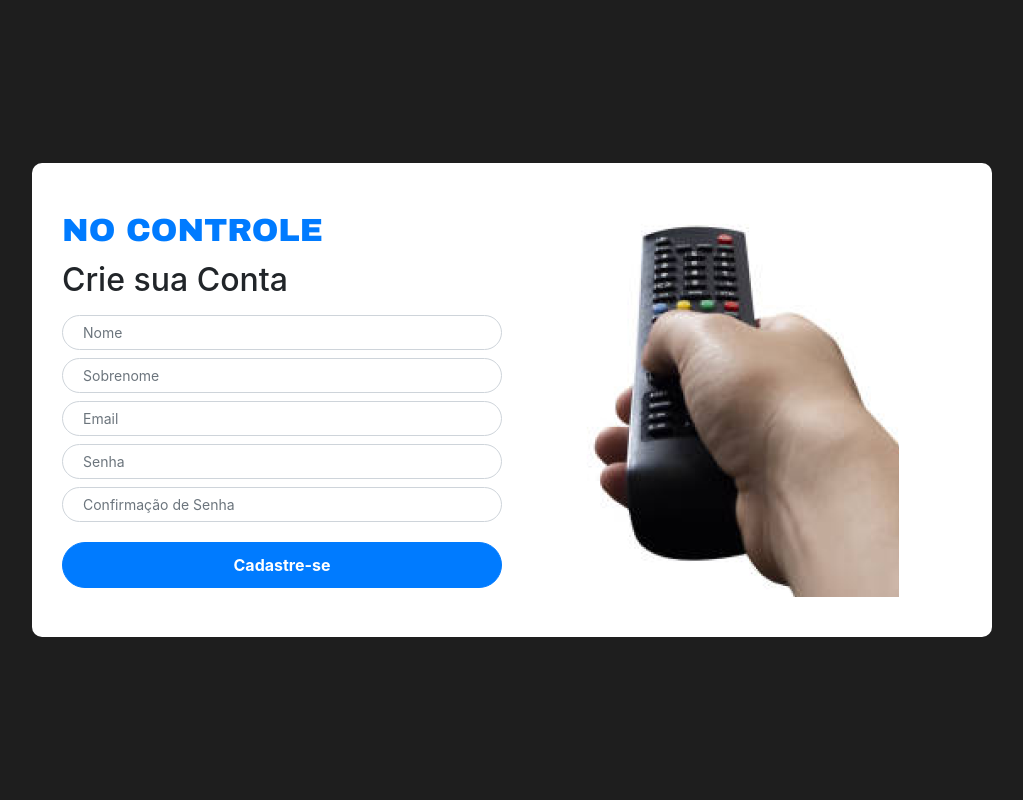
After one commit to Giulia-Barros/NoControle, a Django app: page /login/ in a window 1280 px wide. The commit adds this page. Shown: the whole page, without its empty margins (128-1151 px from the left). Run offline with Django 5.2, Linux system fonts and the light colour scheme; some libraries are stand-ins or nearby versions.

Commit message:
Últimas atuliazações

```diff
--- a/core/static/css/estilo.css
+++ b/core/static/css/estilo.css
@@ -85,3 +85,14 @@ body {
         margin: 10px 5px 0 5px;
     }
 }
+
+form input.form-control {
+    border-radius: 30px;
+    padding: 12px 20px;
+    font-size: 14px;
+}
+
+form button {
+    border-radius: 30px;
+    font-weight: bold;
+}
--- /dev/null
+++ b/core/templates/cadastro.html
@@ -0,0 +1,31 @@
+{% load static %}
+<!DOCTYPE html>
+<html lang="pt-br">
+<head>
+    <meta charset="UTF-8">
+    <title>Cadastro</title>
+    <link rel="stylesheet" href="https://stackpath.bootstrapcdn.com/bootstrap/4.5.2/css/bootstrap.min.css">
+    <link rel="stylesheet" href="{% static 'css/estilo.css' %}">
+</head>
+<body>
+    <div class="main-box">
+        <div class="text-box">
+            <h1 class="logo-text">NO CONTROLE</h1>
+            <h2>Crie sua Conta</h2>
+
+            <form class="mt-3">
+                <input type="text" class="form-control rounded-pill mb-2" placeholder="Nome">
+                <input type="text" class="form-control rounded-pill mb-2" placeholder="Sobrenome">
+                <input type="email" class="form-control rounded-pill mb-2" placeholder="Email">
+                <input type="password" class="form-control rounded-pill mb-2" placeholder="Senha">
+                <input type="password" class="form-control rounded-pill mb-3" placeholder="Confirmação de Senha">
+                <button type="submit" class="btn btn-primary btn-block btn-custom">Cadastre-se</button>
+            </form>
+        </div>
+
+        <div class="image-box">
+            <img src="{% static 'img/controle.png' %}" alt="Controle remoto">
+        </div>
+    </div>
+</body>
+</html>
--- a/core/templates/home.html
+++ b/core/templates/home.html
@@ -15,8 +15,8 @@
             <h1>NO CONTROLE</h1>
             <p>Organize sua rotina com praticidade e<br>fique no controle das suas tarefas.</p>
             <div class="mt-4">
-                <a href="#" class="btn btn-primary btn-custom">ACESSAR</a>
-                <a href="#" class="btn btn-outline-custom btn-custom">CADASTRE-SE</a>
+                <a href="{% url 'login' %}" class="btn btn-primary btn-custom">ACESSAR</a>
+                <a href="{% url 'cadastro' %}" class="btn btn-outline-custom btn-custom">CADASTRE-SE</a>
             </div>
         </div>
         <div class="image-box">
--- a/core/urls.py
+++ b/core/urls.py
@@ -1,6 +1,8 @@
 from django.urls import path
-from .views import HomeView
+from .views import HomeView, CadastroView, LoginView
 
 urlpatterns = [
     path('', HomeView.as_view(), name='home'),
+    path('login/', CadastroView.as_view(), name='cadastro'),
+    path('cadastro', LoginView.as_view(), name='login'),
 ]
--- a/core/views.py
+++ b/core/views.py
@@ -2,3 +2,9 @@ from django.views.generic import TemplateView
 
 class HomeView(TemplateView):
     template_name = 'home.html'
+
+class CadastroView(TemplateView):
+    template_name = 'cadastro.html'
+
+class LoginView(TemplateView):
+    template_name = 'login.html'
```
Also changed, not shown: core/templates/login.html (added, +31 -0 lines), core/static/img/tarefas.png (added).
